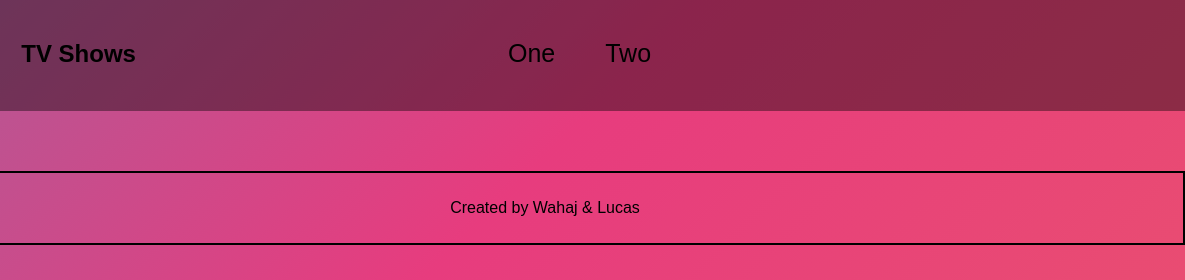
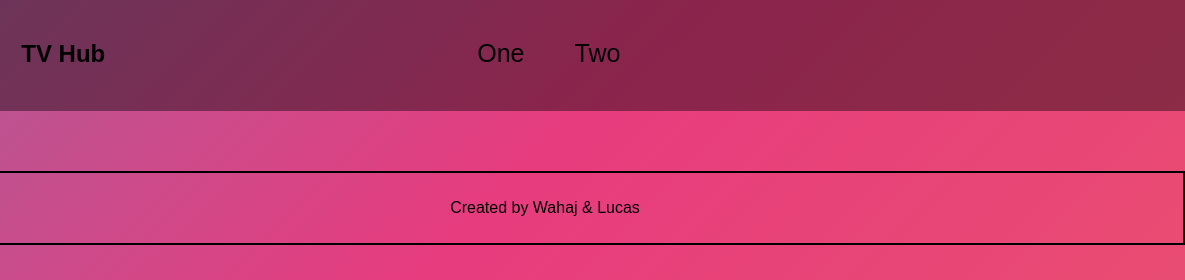
Before and after one commit to Wahaj-Ali/tv-hub, a website built with webpack: page src/index.html in a window 1280 px wide. Shown: the top 280 px of the page, 95-1280 px from the left. Built offline with nearby package versions, Linux system fonts and the light colour scheme; no server answers.

Commit message:
setup linters

```diff
--- a/src/index.html
+++ b/src/index.html
@@ -13,7 +13,7 @@
         <nav>
             <div class="logo"><img src="" alt="logo"></div>
             <div class="title">
-                <h1>TV Shows</h1>
+                <h1>TV Hub</h1>
             </div>
             <div class="pages"><a href="">One</a>
                 <a href="">Two</a>
--- a/src/index.js
+++ b/src/index.js
@@ -1,12 +1,12 @@
 import './style.css';
 
 class Shows {
-    constructor(){
+  constructor() {
     this.API_URL = 'https://api.tvmaze.com/';
     this.shows = [];
   }
 
-    getShows = async(showName) => {
+    getShows = async (showName) => {
       const Query = `search/shows?q=${showName}`;
       const list = await fetch(`${this.API_URL}${Query}`).then((response) => response.json());
       this.shows = [...list];
@@ -16,7 +16,7 @@ class Shows {
       await this.getShows(6);
 
       const showsList = this.shows.reduce((prev, curr) => {
-            if(curr.show.image) {
+        if (curr.show.image) {
           prev += `
              <div class="shows">
 
--- a/src/style.css
+++ b/src/style.css
@@ -17,9 +17,11 @@ body {
   0% {
     background-position: 0% 50%;
   }
+
   50% {
     background-position: 100% 50%;
   }
+
   100% {
     background-position: 0% 50%;
   }
@@ -29,12 +31,12 @@ nav {
   display: flex;
   align-items: baseline;
   padding: 20px;
-    background-color: rgba(0,0,0, 0.4);
+  background-color: rgba(0, 0, 0, 0.4);
 }
 
 nav a {
   text-decoration: none;
-    color:black;
+  color: black;
   font-size: 25px;
 }
 
--- a/webpack.config.js
+++ b/webpack.config.js
@@ -1,5 +1,6 @@
 const path = require('path');
 const HtmlWebpackPlugin = require('html-webpack-plugin');
+
 module.exports = {
   entry: './src/index.js',
   devServer: {
@@ -26,5 +27,5 @@ module.exports = {
       },
     ],
   },
-  mode: "development"
+  mode: 'development',
 };
```
Also changed, not shown: package.json (+9 -0 lines), dist/index.html, dist/main.js, 1 other file. Lines whose indentation alone changed are shown as unchanged.
